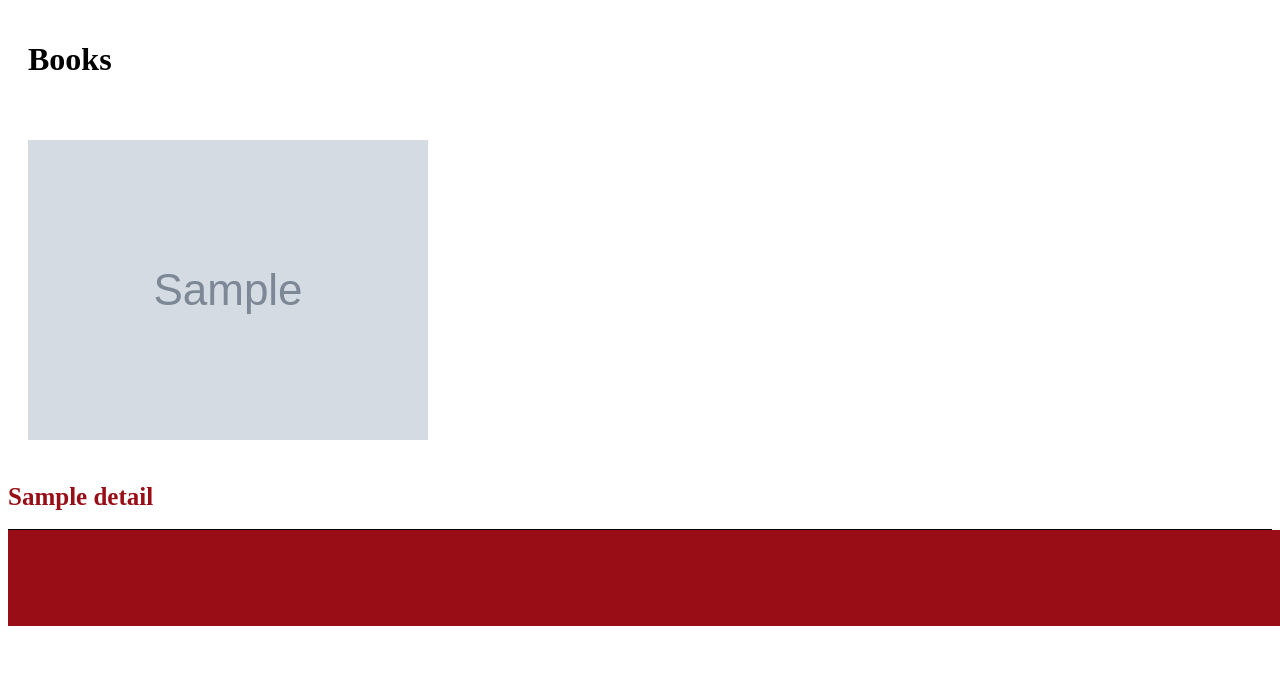
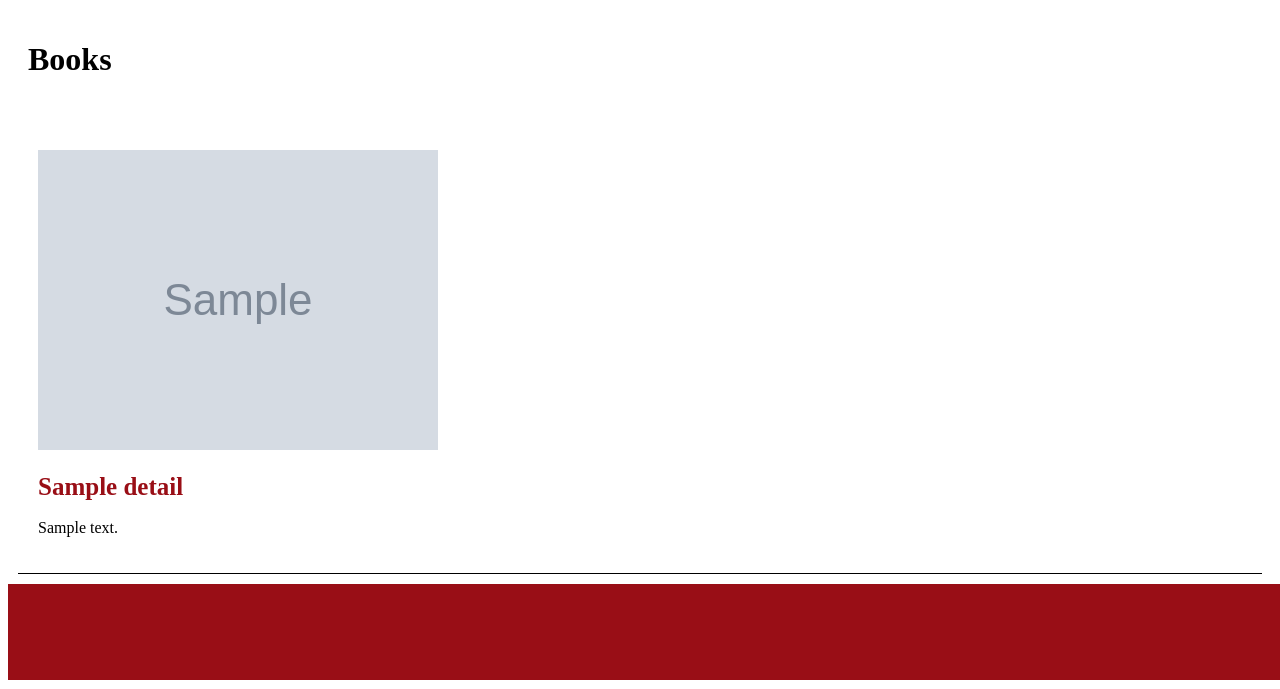
Before and after one commit to amymhaddad/upcase_booklist_app, a Flask app: template upcase_booklist_app/templates/books.html in a window 1280 px wide. Shown: the part 111-800 px from the top of the page. Run offline with Flask 2, Linux system fonts and the light colour scheme; the template is opened without the code that fills it: most values are stand-ins (such as "Sample title", 1, 10 or a date in 2020); grey boxes marked "Sample" are stand-in pictures; parts of the project's set-up code (start-up, migrations or seed data) failed here and were passed over.

Commit message:
Nearly done with styling on books page

```diff
--- a/upcase_booklist_app/static/main.css
+++ b/upcase_booklist_app/static/main.css
@@ -69,7 +69,6 @@
 
 /*books.html */
 
-
 .column {
     display: flex;
     flex-direction: column;
@@ -81,7 +80,8 @@
     padding: 0;
     list-style: none;
     border-bottom: 1px solid black;
-
+    padding: 20px;
+    margin:10px;
 }
 
 .book-links a {
@@ -96,10 +96,10 @@
     text-decoration: underline;
 }
 
-.images {
-    margin: 20px;
+.text {
+    color: black;
+    font-size: 16px;
 }
-
 
 
 /*single_book.html */
@@ -113,10 +113,7 @@
     color: #990E16;
 }
 
-.text {
-    color: black;
-    font-size: 16px;
-}
+
 
 .box {
     box-sizing: border-box;
--- a/upcase_booklist_app/templates/books.html
+++ b/upcase_booklist_app/templates/books.html
@@ -26,9 +26,10 @@
 
             <ul class="books">
                 <li><a href="{{ url_for('single_book', book_id=book_id) }}">
-                    <img class="images" src="{{ details['image'] }}" alt="{{ details['title'] }}">
+                    <img class="book-links" src="{{ details['image'] }}" alt="{{ details['title'] }}">
                     <h3 class="book-links">{{ details['title'] }}<a href="{{ url_for('single_book', book_id=book_id) }}"</h3>
                </a></li>
+               <li><p class="text">{{ details['summary'] }}</p></li>
             </ul>
             {% endfor %}
 
```
